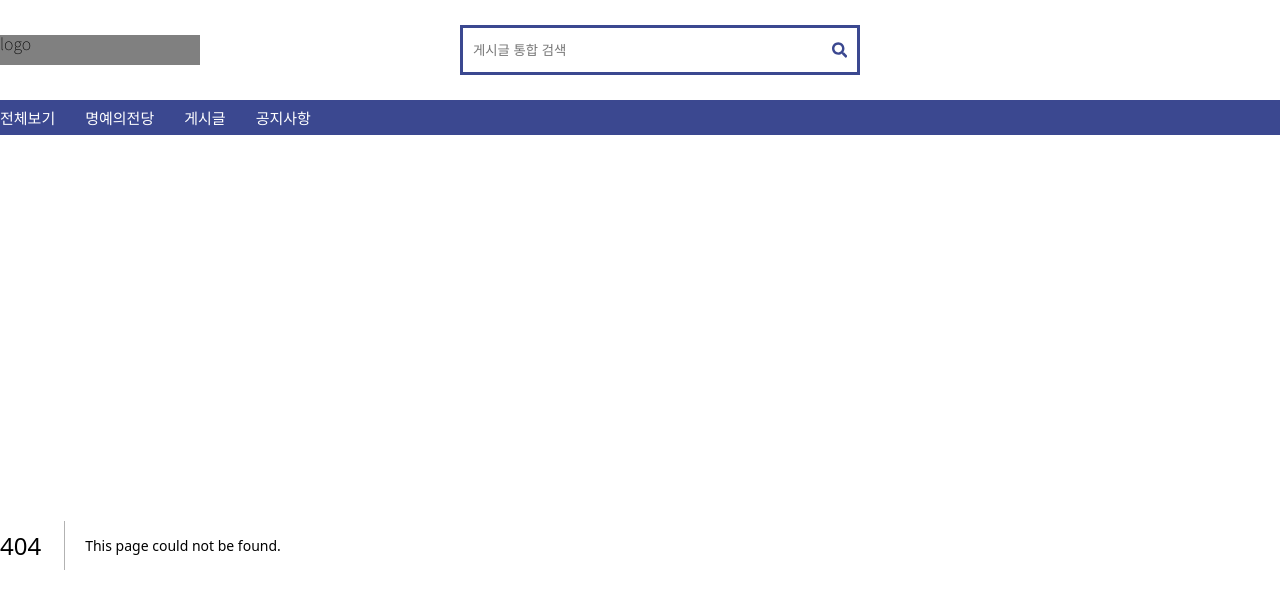
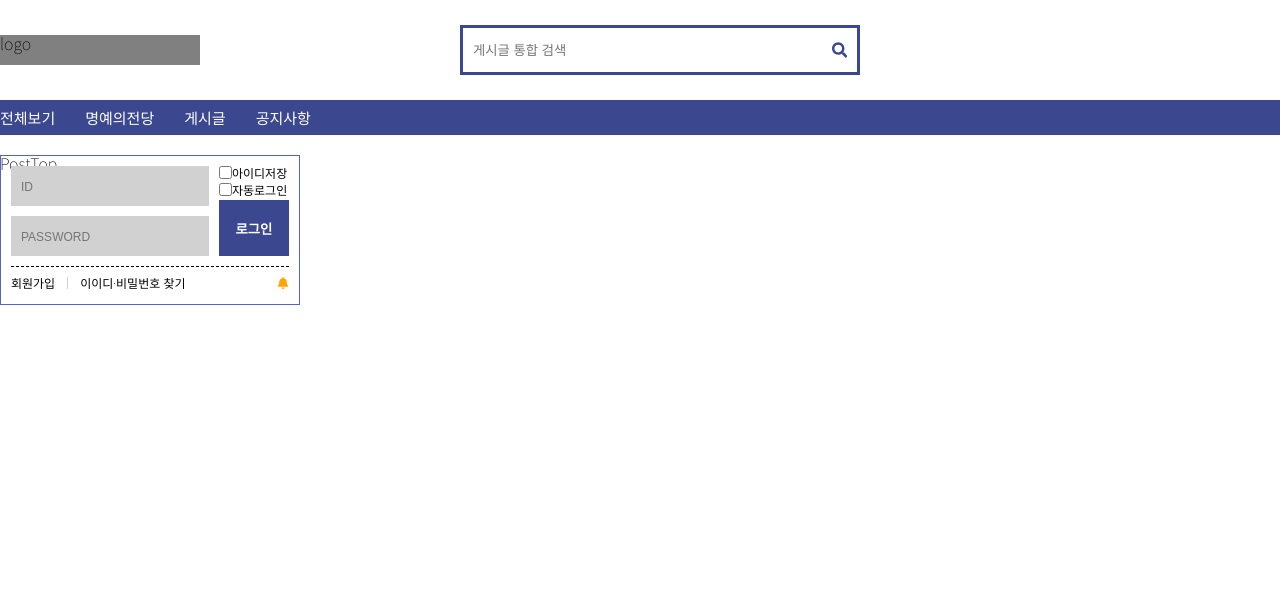
Before and after one commit to choigirang/phenomenon-community, a Next.js app in the folder frontend/: page /community/post/1 in a window 1280 px wide. Before the commit this address had no page. Shown: the top 594 px of the page. Built offline with nearby package versions, Linux system fonts and the light colour scheme; no server answers.

Commit message:
feat: 개별 포스팅 index page

```diff
--- /dev/null
+++ b/frontend/pages/community/post/[id].tsx
@@ -0,0 +1,13 @@
+import { Container } from '@/styles/GlobalComponents';
+import React from 'react';
+import Login from '@/components/Common/Login';
+import PostShow from '@/components/Community/PostShow';
+
+export default function index() {
+  return (
+    <Container>
+      <PostShow />
+      <Login />
+    </Container>
+  );
+}
```
